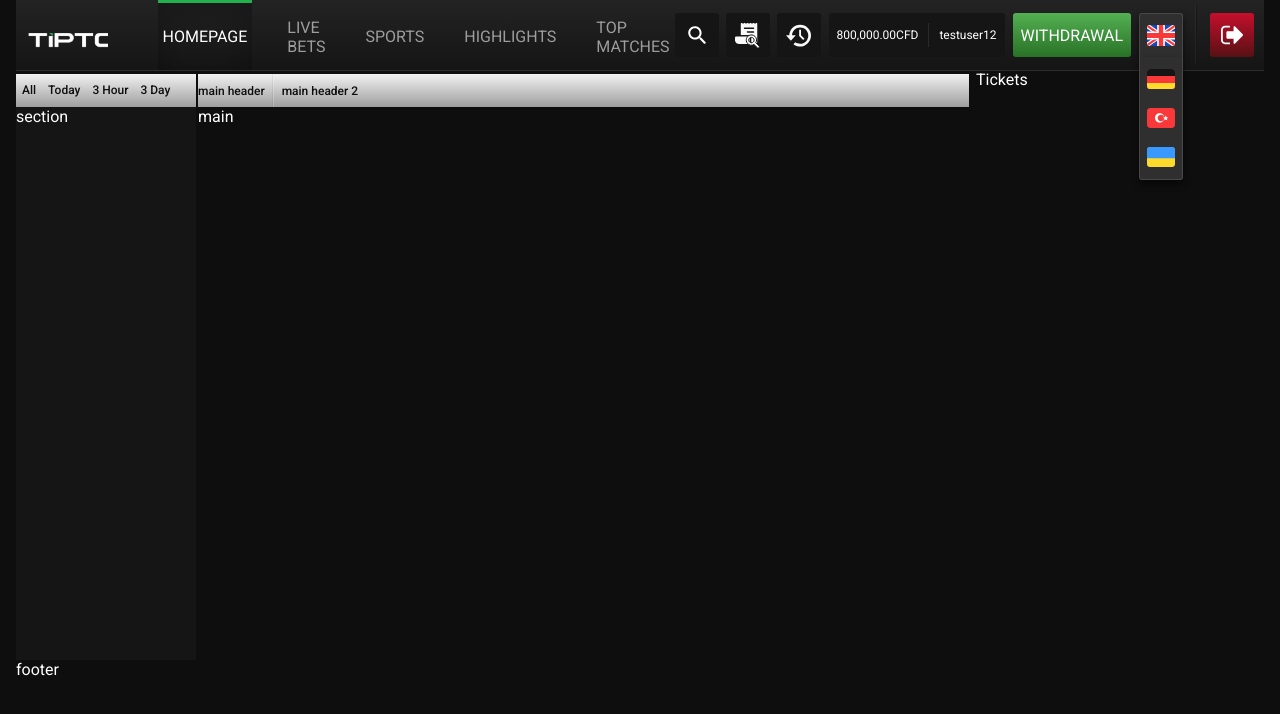
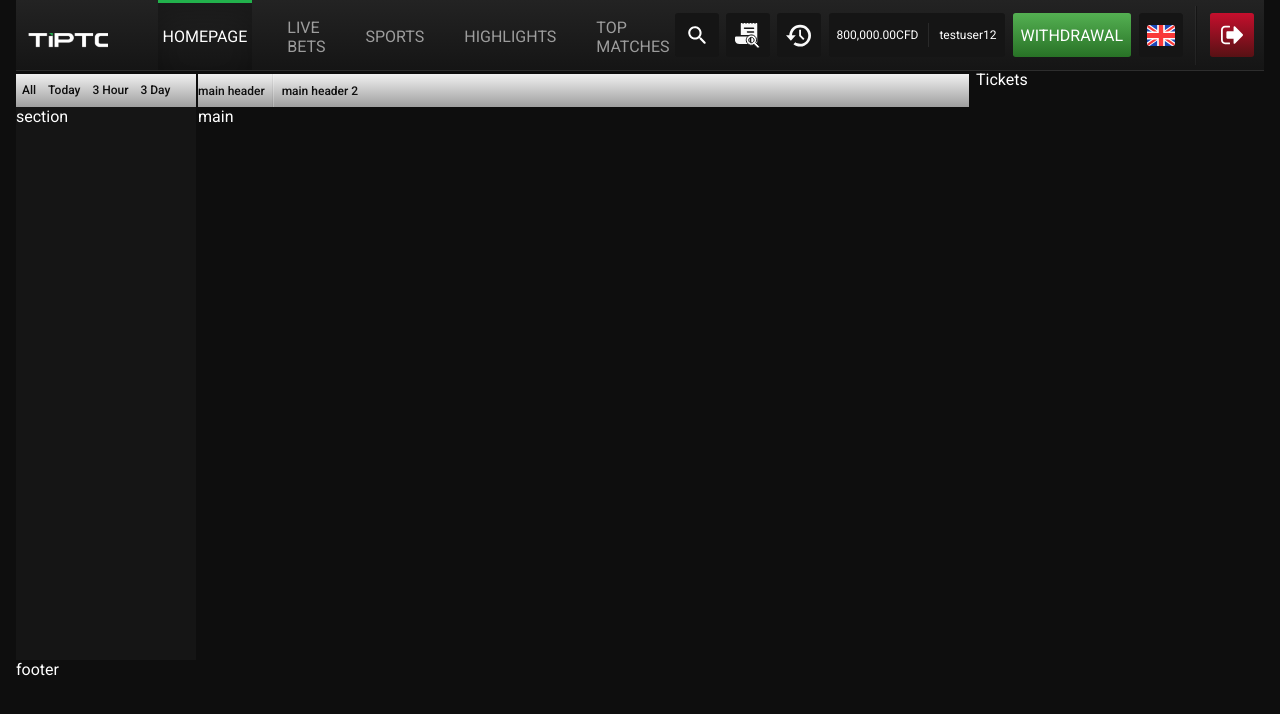
Before and after one commit to vetalmolotov/asncgrp-app, a React (Create React App) app: page / in a window 1280 px wide. Shown: the top 714 px of the page. Built offline with nearby package versions, Linux system fonts and the light colour scheme.

Commit message:
make toggle class and show list of languages

```diff
--- a/src/assets/styles/header/change-lang.scss
+++ b/src/assets/styles/header/change-lang.scss
@@ -3,7 +3,7 @@
 .user-bar-lang.active {
   div[class*='langCurrent'] {
     border: 1px solid #484848;
-    border-bottom: none;
+    border-bottom: 1px solid transparent;
     border-radius: 3px 3px 0 0;
     background: #2F2F2F;
     box-shadow: 0px 4px 6px 0px rgba(0, 0, 0, 0.55);
--- a/src/components/ChangeLanguage/ChangeLang.js
+++ b/src/components/ChangeLanguage/ChangeLang.js
@@ -1,9 +1,14 @@
-import React from "react";
+import React, {useState} from "react";
 import {LangEng, LangGerman, LangTurkish, LangUkraine} from '../../assets/imgComponents/langFlags'
 import lang from './change-lang.module.scss'
 import '../../assets/styles/header/change-lang.scss'
 
 const ChangeLang = () => {
+
+    const [toggle, setToggle] = useState(false);
+    const handleToggleChange = () => {
+        setToggle(!toggle);
+    };
 
     const langFlagItem = [
         {
@@ -21,10 +26,14 @@ const ChangeLang = () => {
     ]
 
     return <>
-        <div className={`user-bar-lang ${lang.langWrapper} active`}>
+        <div
+            className={`user-bar-lang ${lang.langWrapper} ${toggle ? 'active' : ''}`}
+            onClick={handleToggleChange}
+        >
             <div className={lang.langCurrent}>
                 <LangEng/>
             </div>
+            {toggle &&
                 <ul className={lang.langList}>
                     {langFlagItem.map((option) => (
                         <li key={option.id}>
@@ -32,6 +41,7 @@ const ChangeLang = () => {
                         </li>
                     ))}
                 </ul>
+            }
         </div>
     </>
 }
--- a/src/components/ChangeLanguage/change-lang.module.scss
+++ b/src/components/ChangeLanguage/change-lang.module.scss
@@ -11,6 +11,7 @@
   border: 1px solid #151515;
   background: #151515;
   border-radius: 3px;
+  cursor: pointer;
 }
 .langList {
   position: absolute;
@@ -28,6 +29,7 @@
   background: #2F2F2F;
   box-shadow: 0px 4px 6px 0px rgba(0, 0, 0, 0.55);
   list-style: none;
+  z-index: 4;
   li {
     cursor: pointer;
     width: 28px;
--- a/src/components/buttons/btnHeaderContent.js
+++ b/src/components/buttons/btnHeaderContent.js
@@ -3,7 +3,10 @@ import './btn-header-content.scss'
 
 const ButtonHeaderContent = ({children, activeClass}) => {
 
-    return <div className={`header-content-btn ${activeClass}`}>
+    return <div
+        className={`header-content-btn ${activeClass}`}
+        data-foo={`${activeClass}`}
+    >
         {/*{`header-content-btn ${isActive ? 'active' : ''}`}*/}
         {children}
     </div>
--- a/src/components/sections/ContentSidebar/ContentSidebar.js
+++ b/src/components/sections/ContentSidebar/ContentSidebar.js
@@ -34,13 +34,12 @@ const ContentSidebar = () => {
                 {sidebarHeaderItem.map((option) => (
                     <ButtonHeaderContent
                         key={option.id}
-                        className={`${option.isActive === true ? 'active' : ''}`}
+                        className={`${option.isActive ? 'active' : ''}`}
+                        data-foo={`${option.isActive ? 'active' : ''}`}
                     >
                         {option.text}
                     </ButtonHeaderContent>
                 ))}
-                {/*<ButtonHeaderContent>tedt</ButtonHeaderContent>*/}
-                {/*<ButtonHeaderContent>test</ButtonHeaderContent>*/}
             </HeaderContent>
             <p>section</p>
         </section>
```
Lines whose indentation alone changed are shown as unchanged.
